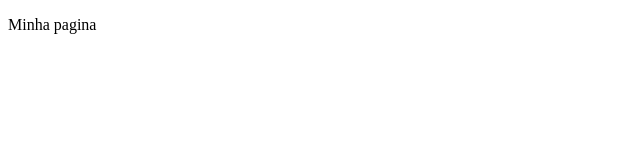
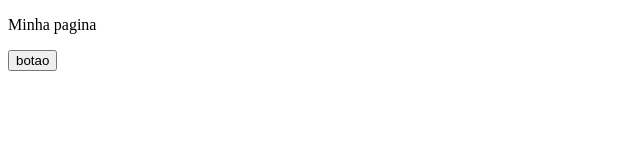
Before and after one commit to erickvilela2006/projeto-teste, a plain HTML site: page index.html in a window 1280 px wide. Shown: the whole page, without its empty margins (0-640 px from the left). Drawn offline with Linux system fonts and the light colour scheme.

Commit message:
feat: adiciona botao (#4)

```diff
--- a/index.html
+++ b/index.html
@@ -8,5 +8,6 @@
 </head>
 <body>
     <p>Minha pagina</p>
+    <button>botao</button>
 </body>
 </html>
```
